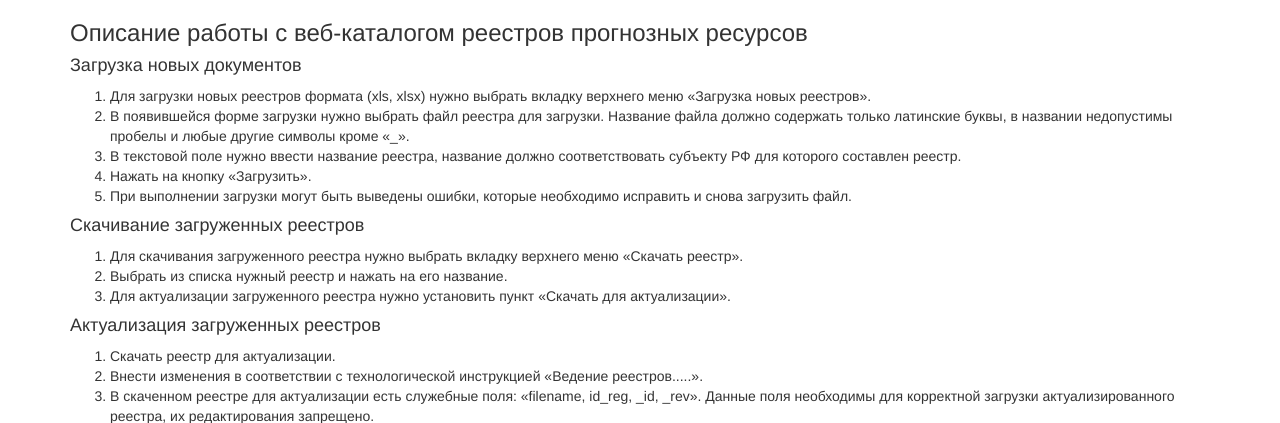
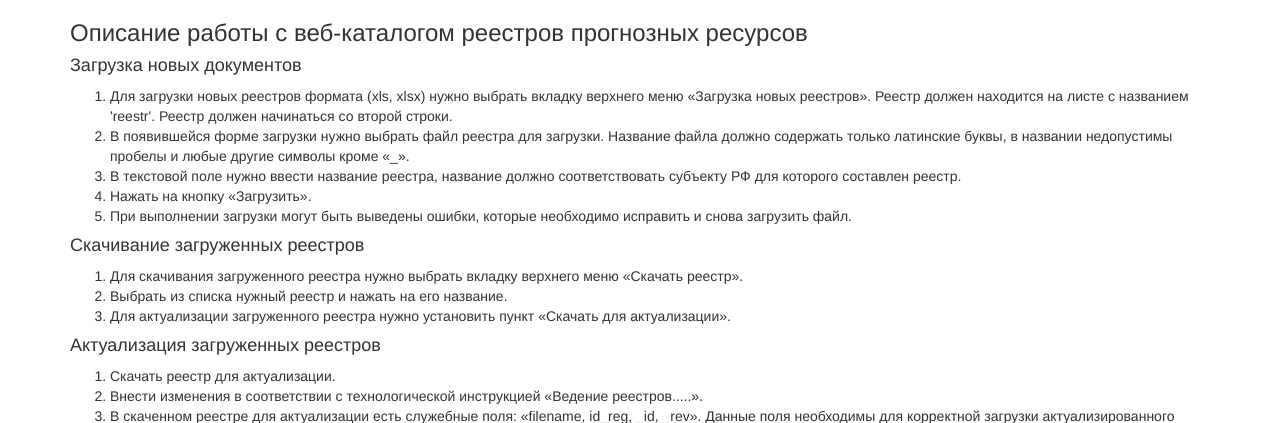
Before and after one commit to pirr/geol_db_tools, a Flask app: page / in a window 1280 px wide. Shown: the part 52-475 px from the top of the page. Run offline with Flask 2, Linux system fonts and the light colour scheme; some libraries are stand-ins or nearby versions.

Commit message:
added manual

```diff
--- a/templates/index.html
+++ b/templates/index.html
@@ -5,6 +5,7 @@
         <ol>
             <li>
                 Для загрузки новых реестров формата (xls, xlsx) нужно выбрать вкладку верхнего меню «Загрузка новых реестров».
+                Реестр должен находится на листе с названием 'reestr'. Реестр должен начинаться со второй строки.
             </li>
             <li>
                 В появившейся форме загрузки нужно выбрать файл реестра для загрузки. Название файла должно содержать только латинские буквы, в названии недопустимы пробелы и любые другие символы кроме «_».
--- a/templates/upload_form.html
+++ b/templates/upload_form.html
@@ -2,6 +2,7 @@
 {% extends "base.html" %}
 {% block body %}
 	<h4>{{ title }}</h4>
+	<span>Реестр должен находится на листе с названием 'reestr'. Реестр должен начинаться со второй строки.</span>
 	{% with messages = get_flashed_messages() %}
 	{% if messages %}
 		<ul class="flashes">
```
